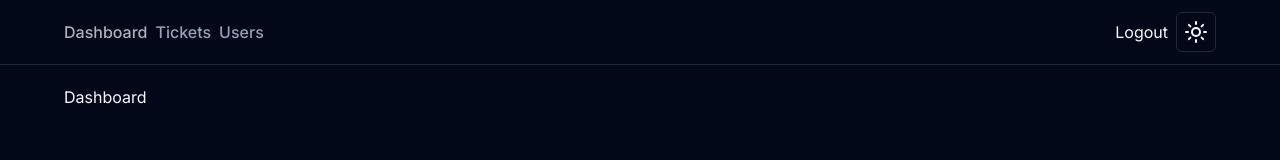
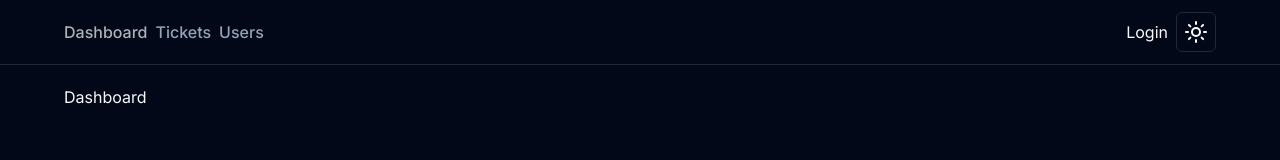
Before and after one commit to KvinLiu/ticketapp, a Next.js app: page / in a window 1280 px wide. Shown: the top 160 px of the page. Built offline with nearby package versions, Linux system fonts and the light colour scheme; no server answers.

Commit message:
feat: Navigation login

```diff
--- a/components/MainNav.tsx
+++ b/components/MainNav.tsx
@@ -1,13 +1,21 @@
 import Link from "next/link";
 import ToggleMode from "./ToggleMode";
 import MainNavLinks from "./MainNavLinks";
+import { getServerSession } from "next-auth";
+import options from "@/app/api/auth/[...nextauth]/options";
 
-const MainNav = () => {
+const MainNav = async () => {
+  const session = await getServerSession(options);
+  console.log(session);
   return (
     <div className="flex justify-between">
       <MainNavLinks />
       <div className="flex items-center gap-2">
-        <Link href="/logout">Logout</Link>
+        {session ? (
+          <Link href="/api/auth/signout?callbackUrl=/">Logout</Link>
+        ) : (
+          <Link href="/api/auth/signin">Login</Link>
+        )}
         <ToggleMode />
       </div>
     </div>
```
